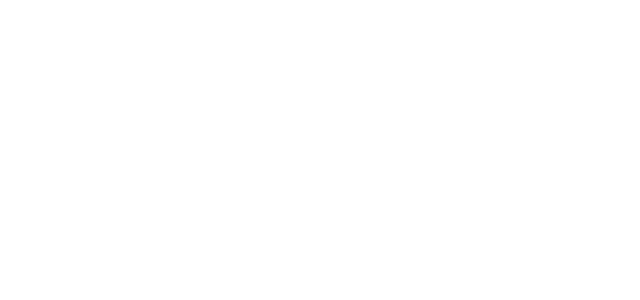
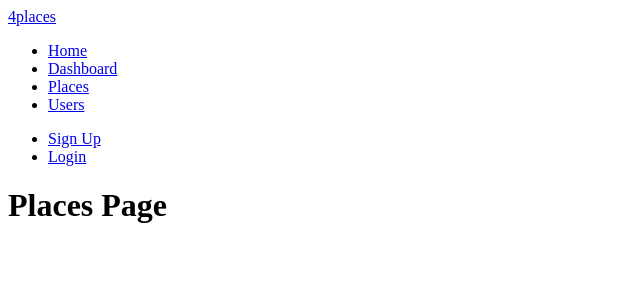
Before and after one commit to FadyAttia11/4places-v2, a React (Create React App) app in the folder client/: page /places in a window 1280 px wide. Shown: the top 300 px of the page, without its empty margins (0-640 px from the left). Built offline with nearby package versions, Linux system fonts and the light colour scheme.

Commit message:
added toolbar

```diff
--- a/client/src/components/App.js
+++ b/client/src/components/App.js
@@ -4,6 +4,7 @@
 
 import AuthApi from '../context/AuthApi'
 import Routes from './Routes/Routes'
+import Toolbar from './Toolbar/Toolbar'
 
 const App = () => {
 
@@ -24,6 +25,7 @@
     <div>
       <AuthApi.Provider value={{ auth, setAuth }}>
         <Router>
+          <Toolbar />
           <Routes />
         </Router>
       </AuthApi.Provider>
--- a/client/src/components/Dashboard/Dashboard.js
+++ b/client/src/components/Dashboard/Dashboard.js
@@ -1,33 +1,10 @@
 import React, { useContext } from 'react'
-import AuthApi from '../../context/AuthApi'
-import Cookies from 'js-cookie'
-import axios from 'axios'
 
 const Dashboard = () => {
-
-    const Auth = useContext(AuthApi)
-
-    const handleOnClick = async () => {
-
-      const response = await logoutUser()
-      console.log(response) //just for debugging (consists of success)
-      if(response.logoutSuccess){
-        Auth.setAuth(false)
-        Cookies.remove('x_auth')
-        // props.history.push('/')
-      }
-    }
-
-    const logoutUser = () => {
-      const request = axios.get('api/users/logout')
-                      .then(response => response.data)
-      return request
-  }
 
     return (
       <div>
         <h1>Dashboard</h1>
-        <button onClick={handleOnClick}>Logout</button>
       </div>
     )
 }
--- /dev/null
+++ b/client/src/components/Places/Places.js
@@ -0,0 +1,11 @@
+import React from 'react'
+
+const Places = () => {
+    return (
+        <div>
+            <h1>Places Page</h1>
+        </div>
+    )
+}
+
+export { Places as default }
--- a/client/src/components/Routes/Routes.js
+++ b/client/src/components/Routes/Routes.js
@@ -3,19 +3,27 @@
 import { Switch, Route } from 'react-router-dom'
 import ProtectedLogin from '../ProtectedLogin/ProtectedLogin'
 import ProtectedRoute from '../ProtectedRoute/ProtectedRoute'
+import About from '../About/About'
+
+import Home from '../Home/Home'
 import Dashboard from '../Dashboard/Dashboard'
+import Places from '../Places/Places'
+import Users from '../Users/Users'
 import Login from '../Login/Login'
-import Home from '../Home/Home'
-import About from '../About/About'
+import Signup from '../Signup/Signup'
+
 
 const Routes = () => {
     const Auth = useContext(AuthApi)
     return (
       <Switch>
         <Route exact path="/" component={Home} />
+        <ProtectedRoute path="/dashboard" auth={Auth.auth} component={Dashboard} />
+        <Route exact path="/places" component={Places} />
+        <Route exact path="/users" component={Users} />
+        <ProtectedLogin path="/signup" component={Signup} auth={Auth.auth} />
+        <ProtectedLogin path="/login" component={Login} auth={Auth.auth} />
         <Route path="/about" component={About} />
-        <ProtectedLogin path="/login" component={Login} auth={Auth.auth} />
-        <ProtectedRoute path="/dashboard" auth={Auth.auth} component={Dashboard} />
       </Switch>
     )
 }
--- /dev/null
+++ b/client/src/components/Signup/Signup.js
@@ -0,0 +1,11 @@
+import React from 'react'
+
+const Signup = () => {
+    return (
+        <div>
+            <h1>Signup Page</h1>
+        </div>
+    )
+}
+
+export { Signup as default }
--- /dev/null
+++ b/client/src/components/Toolbar/Toolbar.js
@@ -0,0 +1,58 @@
+import React, { useContext } from 'react'
+import { Link } from 'react-router-dom'
+import Cookies from 'js-cookie'
+import axios from 'axios'
+import AuthApi from '../../context/AuthApi'
+
+const Toolbar = () => {
+
+    const Auth = useContext(AuthApi)
+
+    const handleSignOut = async () => {
+        const response = await logoutUser()
+        console.log(response) //just for debugging (consists of success)
+        if(response.logoutSuccess){
+          Auth.setAuth(false)
+          Cookies.remove('x_auth')
+          // props.history.push('/')
+        }
+    }
+
+    const logoutUser = () => {
+        const request = axios.get('api/users/logout')
+                        .then(response => response.data)
+        return request
+    }
+
+    return (
+        <div>
+            <div><Link to="/">4places</Link></div>
+
+            <div>
+                <ul>
+                    <li><Link to="/">Home</Link></li>
+                    <li><Link to="/Dashboard">Dashboard</Link></li>
+                    <li><Link to="/Places">Places</Link></li>
+                    <li><Link to="/Users">Users</Link></li>
+                </ul>
+            </div>
+
+            <div>
+                {!Auth.auth &&
+                    <ul>
+                        <li><Link to="/Signup">Sign Up</Link></li>
+                        <li><Link to="/login">Login</Link></li>
+                    </ul>
+                }
+            </div>
+
+            <div>
+                {Auth.auth &&
+                    <button onClick={handleSignOut}>Sign out</button>
+                }
+            </div>
+        </div>
+    )
+}
+
+export { Toolbar as default }
--- /dev/null
+++ b/client/src/components/Users/Users.js
@@ -0,0 +1,11 @@
+import React from 'react'
+
+const Users = () => {
+    return (
+        <div>
+            <h1>Users Page</h1>
+        </div>
+    )
+}
+
+export { Users as default }
```
